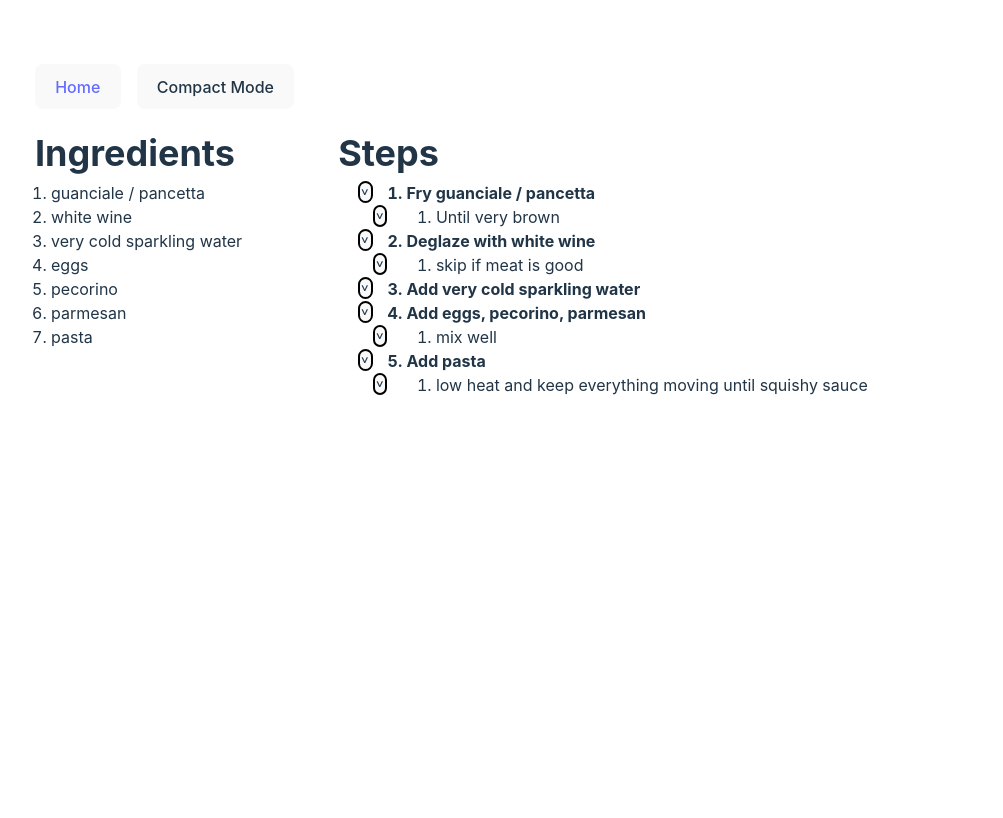
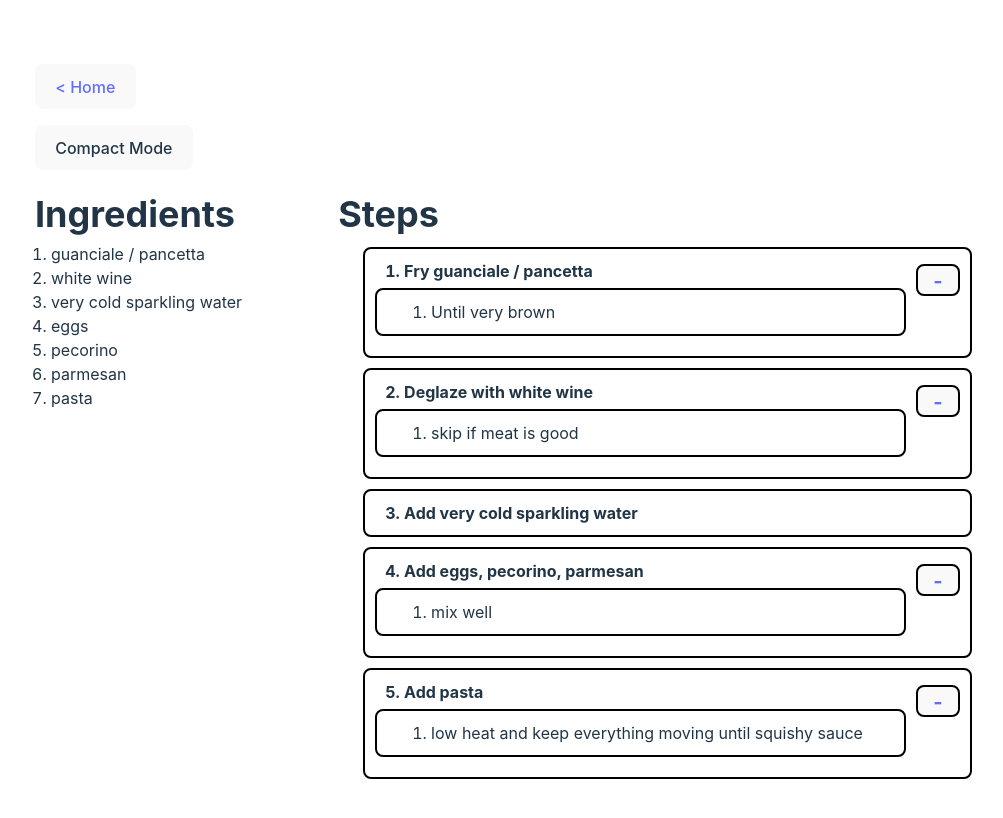
Before and after one commit to Cookjp/cookbook, a React (Vite) app: page /recipe/carbonara in a window 1280 px wide. Shown: the top 818 px of the page, without its empty margins (93-1096 px from the left). Built offline with nearby package versions, Linux system fonts and the light colour scheme.

Commit message:
styling dropdowns

```diff
--- a/src/components/Step.tsx
+++ b/src/components/Step.tsx
@@ -21,25 +21,25 @@ interface Props {
     const hasChildren = node.children.length !== 0
 
     return (
-    <div className="flex">
-     {!isRoot && <button className="dropdown" onClick={() => setShow(!show)}><div className={`${show ? 'rotate-90' : ''}`}>{">"}</div></button> }
-      <div className={`block ${show ? '' : 'invisible h-0'}`}>
+    <div className={`flex justify-between ${!isRoot && 'accordion'}`}>
+      <div className={`block w-full`}>
         {!isRoot && (
                 <li
                     key={node.data}
-                    className={`li-indent-${node.depth} ${node.depth === 1 ? "font-bold" : ""}`}
+                    className={`li-indent-${node.depth} mr-8 ${node.depth === 1 ? "font-bold" : ""}`}
                 >
                     {isCompactMode ? compactData : node.data}
                 </li>
         )}
         {hasChildren && (
-          <ol className="list-decimal list-inside" start={1}>
+          <ol className={`list-decimal list-inside ${show ? '' : 'opacity-0 h-0'}`} start={1}>
             {node.children.map((child) =>
             <Step key={child.data} node={child} ingredients={ingredients} isCompactMode={isCompactMode}/>
             )}
           </ol>
         )}
       </div>
+      {!isRoot && hasChildren && <button className="dropdown bg-grey-200 text-[#646cff]" onClick={() => setShow(!show)}><span>{show ? "-" : "+"}</span></button> }
       </div>
     );
   }
--- a/src/index.css
+++ b/src/index.css
@@ -64,11 +64,20 @@ button:hover {
 .dropdown {
   border-width: 2px;
   border-color: #000000;
-  width: .9rem;
-  height: 1rem;
-  height: 100%;
-  font-size: 12px;
+  width: 3rem;
+  height: 2rem;
+  font-size: 20px;
   justify-content: center;
+  font-weight: 700;
+  margin: 5px 5px 5px 5px
+}
+
+.accordion {
+  border-width: 2px;
+  border-color: #000000;
+  border-radius: 8px;
+  margin: 5px 5px 10px 5px;
+  padding: 10px 5px 10px 5px;
 }
 
 @media (prefers-color-scheme: light) {
--- a/src/pages/Recipe.tsx
+++ b/src/pages/Recipe.tsx
@@ -51,10 +51,12 @@ function Recipe() {
 
   return (
     <>
+      <div className="mb-4">
+        <Link to="/">
+          <button className="nav">{`< Home`}</button>
+        </Link>
+      </div>
       <div className="flex gap-4">
-        <Link to="/">
-          <button className="nav">Home</button>
-        </Link>
         <button
           className="nav"
           onClick={() => {
```
Also changed, not shown: 1 other file (tests, documents, lock files or other folders).
